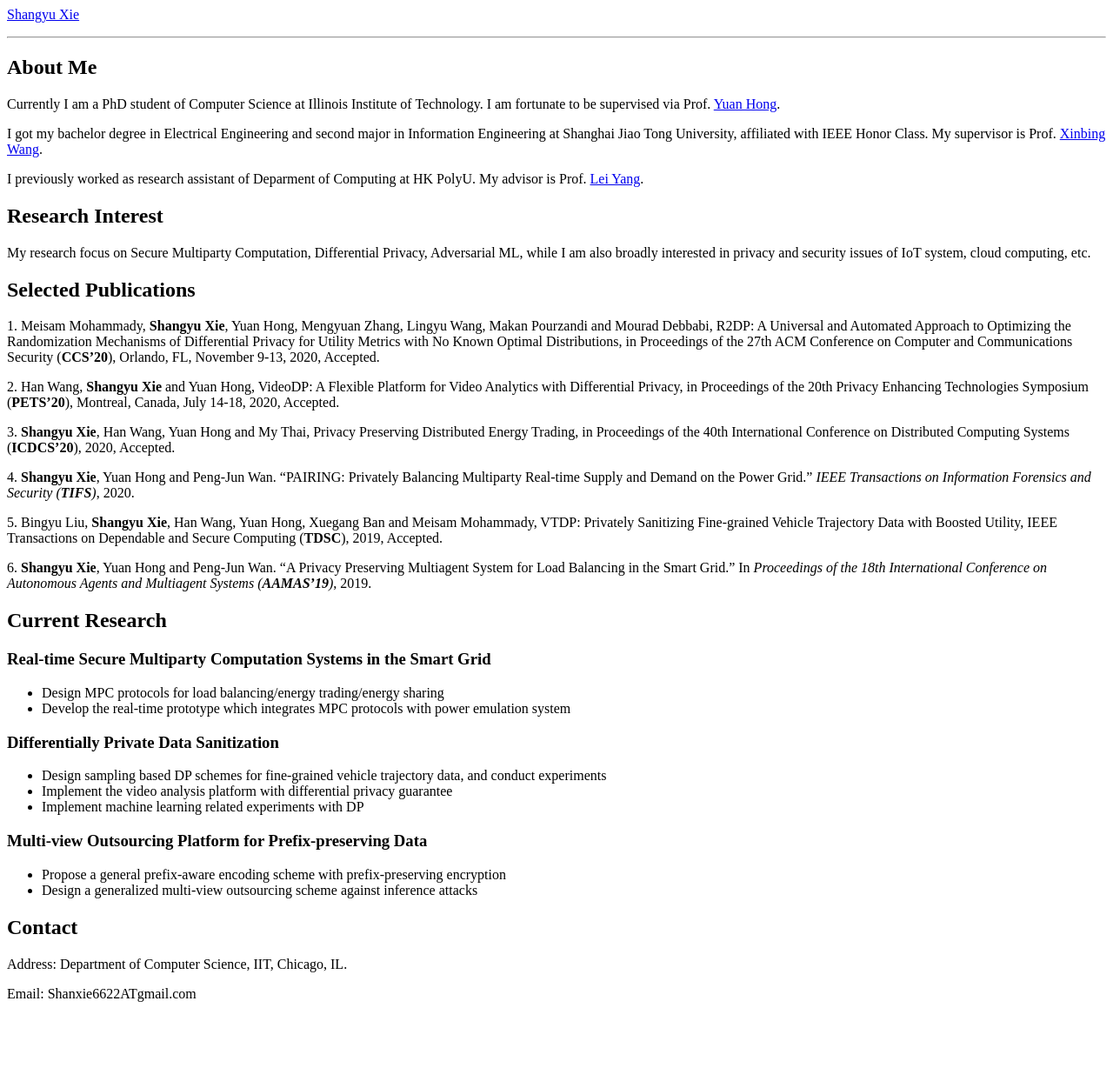
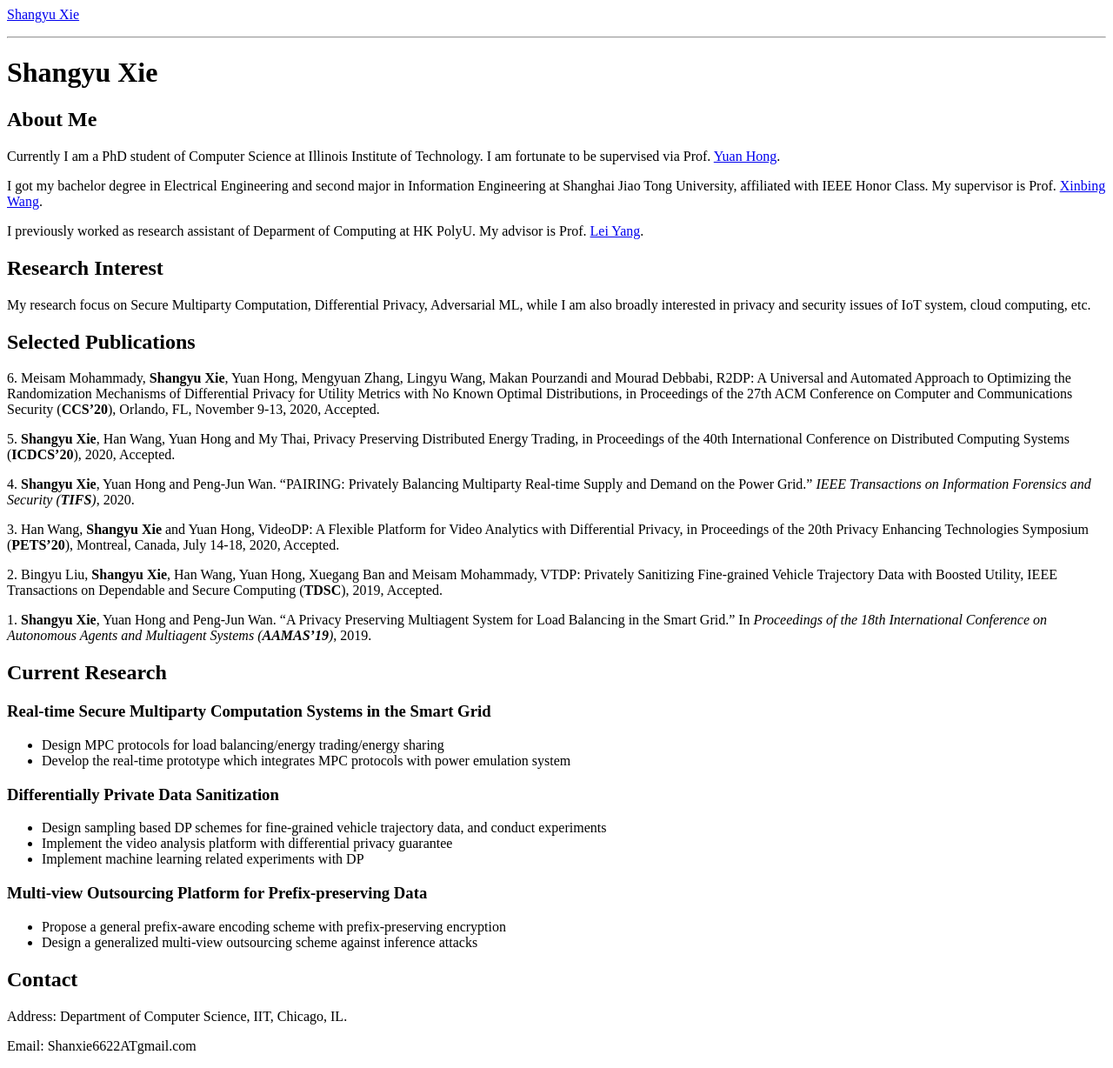
Before and after one commit to songwellxie/songwellxie.github.io, a Jekyll site: the page built from index.md, in a window 1280 px wide. Shown: the whole page at 87% size. Built offline with Jekyll 4.4.1, drawn with Linux system fonts in a browser that asks for light colours; our own code applies the rules of GitHub Pages for plain Markdown files; before the commit the page ends 1168 px from its top, so only the background shows below that.

Commit message:
Update index.md

```diff
--- a/index.md
+++ b/index.md
@@ -1,6 +1,4 @@
----
-layout: default
----
+# Shangyu Xie
 
 ## About Me
 
@@ -16,17 +14,17 @@ My research focus on Secure Multiparty Computation, Differential Privacy, Advers
 
 ## Selected Publications
 
-1\. Meisam Mohammady, **Shangyu Xie**, Yuan Hong, Mengyuan Zhang, Lingyu Wang, Makan Pourzandi and Mourad Debbabi, R2DP: A Universal and Automated Approach to Optimizing the Randomization Mechanisms of Differential Privacy for Utility Metrics with No Known Optimal Distributions, in Proceedings of the 27th ACM Conference on Computer and Communications Security (**CCS'20**), Orlando, FL, November 9-13, 2020, Accepted.
+6\. Meisam Mohammady, **Shangyu Xie**, Yuan Hong, Mengyuan Zhang, Lingyu Wang, Makan Pourzandi and Mourad Debbabi, R2DP: A Universal and Automated Approach to Optimizing the Randomization Mechanisms of Differential Privacy for Utility Metrics with No Known Optimal Distributions, in Proceedings of the 27th ACM Conference on Computer and Communications Security (**CCS'20**), Orlando, FL, November 9-13, 2020, Accepted.
 
-2\. Han Wang, **Shangyu Xie** and Yuan Hong, VideoDP: A Flexible Platform for Video Analytics with Differential Privacy, in Proceedings of the 20th Privacy Enhancing Technologies Symposium (**PETS'20**), Montreal, Canada, July 14-18, 2020, Accepted.
-
-3\.  **Shangyu Xie**, Han Wang, Yuan Hong and My Thai, Privacy Preserving Distributed Energy Trading, in Proceedings of the 40th International Conference on Distributed Computing Systems (**ICDCS'20**), 2020, Accepted.
+5\.  **Shangyu Xie**, Han Wang, Yuan Hong and My Thai, Privacy Preserving Distributed Energy Trading, in Proceedings of the 40th International Conference on Distributed Computing Systems (**ICDCS'20**), 2020, Accepted.
 
 4\.  **Shangyu Xie**, Yuan Hong and Peng-Jun Wan. "PAIRING: Privately Balancing Multiparty Real-time Supply and Demand on the Power Grid." *IEEE Transactions on Information Forensics and Security (**TIFS**)*, 2020.
 
-5\.  Bingyu Liu, **Shangyu Xie**, Han Wang, Yuan Hong, Xuegang Ban and Meisam Mohammady, VTDP: Privately Sanitizing Fine-grained Vehicle Trajectory Data with Boosted Utility, IEEE Transactions on Dependable and Secure Computing (**TDSC**), 2019, Accepted.
+3\. Han Wang, **Shangyu Xie** and Yuan Hong, VideoDP: A Flexible Platform for Video Analytics with Differential Privacy, in Proceedings of the 20th Privacy Enhancing Technologies Symposium (**PETS'20**), Montreal, Canada, July 14-18, 2020, Accepted.
 
-6\.  **Shangyu Xie**, Yuan Hong and Peng-Jun Wan. "A Privacy Preserving Multiagent System for Load Balancing in the Smart Grid." In *Proceedings of the 18th International Conference on Autonomous Agents and Multiagent Systems (**AAMAS'19**)*, 2019.
+2\.  Bingyu Liu, **Shangyu Xie**, Han Wang, Yuan Hong, Xuegang Ban and Meisam Mohammady, VTDP: Privately Sanitizing Fine-grained Vehicle Trajectory Data with Boosted Utility, IEEE Transactions on Dependable and Secure Computing (**TDSC**), 2019, Accepted.
+
+1\.  **Shangyu Xie**, Yuan Hong and Peng-Jun Wan. "A Privacy Preserving Multiagent System for Load Balancing in the Smart Grid." In *Proceedings of the 18th International Conference on Autonomous Agents and Multiagent Systems (**AAMAS'19**)*, 2019.
 
 
 ## Current Research
```
